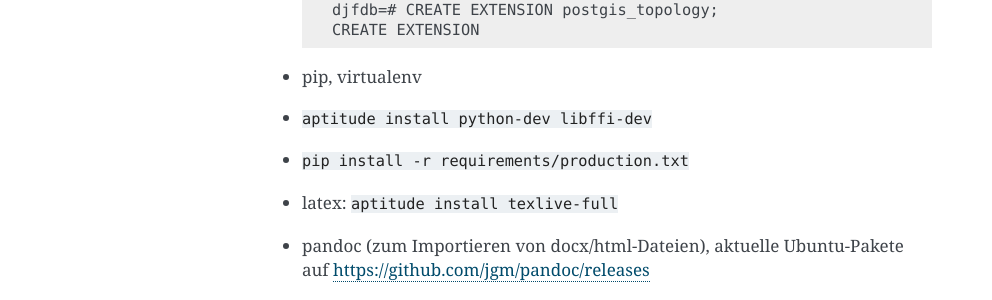
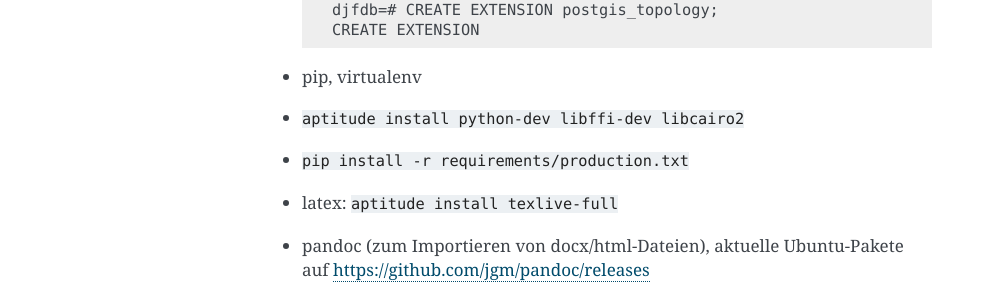
Before and after one commit to ugoertz/django-familio, a Sphinx documentation site: the page built from docs/admin.rst, in a window 1280 px wide. Shown: the part 737-1037 px from the top of the page, without its empty margins (148-1140 px from the left). Built offline with Sphinx 7.4.7, drawn with Linux system fonts in a browser that asks for light colours.

Commit message:
Update documentation.

```diff
--- a/docs/admin.rst
+++ b/docs/admin.rst
@@ -37,7 +37,7 @@ Anforderungen an den Webserver
     CREATE EXTENSION
 
 * pip, virtualenv
-* ``aptitude install python-dev libffi-dev``
+* ``aptitude install python-dev libffi-dev libcairo2``
 * ``pip install -r requirements/production.txt``
 * latex: ``aptitude install texlive-full``
 * pandoc (zum Importieren von docx/html-Dateien), aktuelle Ubuntu-Pakete auf
```
